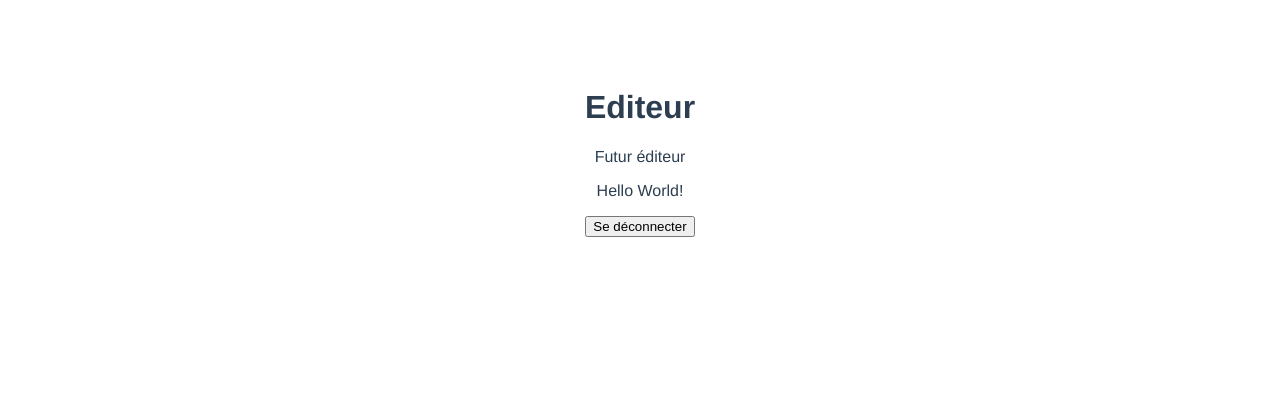
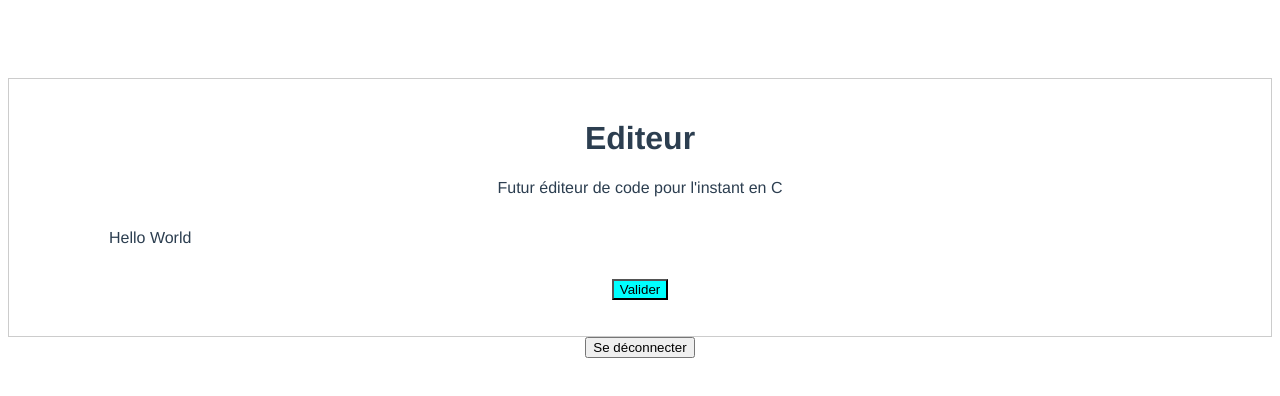
Before and after one commit to 4AL2-B-Lego-R-Baris-M-ISHII/code-fit-front, a Vue app: page /editor in a window 1280 px wide. Shown: the top 396 px of the page. Built offline with nearby package versions, Linux system fonts and the light colour scheme.

Commit message:
Editor to send code to compile done

```diff
--- a/src/views/Editor.vue
+++ b/src/views/Editor.vue
@@ -1,10 +1,21 @@
 <template>
-    <div id="editor">
+    <div class="editor">
         <h1>Editeur</h1>
         <p>
-            Futur éditeur
+            Futur éditeur de code pour l'instant en C
         </p>
-      <div class="element"></div>
+      <section class="editor__section">
+        <div class="editor__section__code">
+          <div class="element"></div>
+        </div>
+        <div>
+          <button class="editor__section__button" @click="compileCode">Valider</button>
+        </div>
+      </section>
+      <section class="result_section">
+        <div>{{output}}</div>
+      </section>
+
     </div>
     <button type='button' @click='logout()'>Se déconnecter</button>
 </template>
@@ -12,39 +23,95 @@
 <script>
 import { Editor } from '@tiptap/core'
 import StarterKit from '@tiptap/starter-kit'
+import axios from 'axios'
 
 export default {
   name: 'Editor',
   data () {
     return {
-      authenticated: true,
-      editor: null
+      editor: null,
+      output: ''
     }
   },
-
   mounted () {
     this.editor = new Editor({
       element: document.querySelector('.element'),
       extensions: [
         StarterKit
       ],
-      content: '<p>Hello World!</p>'
+      content: 'Hello World'
     })
+  },
+  beforeUnmount () {
+    this.editor.destroy()
   },
   methods: {
     logout () {
-      this.authenticated = false
       this.$router.replace({ name: 'login' })
+    },
+    async compileCode () {
+      const content = this.editor.getJSON().content
+        .map(element => element.content[0])
+        .filter(element => element.type === 'text')
+        .map(element => element.text)
+        .join('\n')
+      const codeRequest = {
+        content,
+        language: 'C'
+      }
+      const token = sessionStorage.getItem('code-fit-token')
+
+      const headers = {
+        'Access-Control-Allow-Origin': 'true',
+        'Access-Control-Allow-Methods': 'GET,PUT,POST,DELETE,PATCH,OPTIONS',
+        Authorization: `Bearer ${token}`
+      }
+      try {
+        const response = await axios
+          .post('http://localhost:8080/api/code',
+            codeRequest,
+            {
+              headers
+            }
+          )
+        this.output = response.data.output
+      } catch (e) {
+        console.error(e)
+      }
     }
   }
 }
 </script>
 
-<style scoped>
-    #secure {
-        background-color: #FFFFFF;
-        border: 1px solid #CCCCCC;
-        padding: 20px;
-        margin-top: 10px;
+<style lang="scss" scoped>
+    .editor {
+      background-color: #FFFFFF;
+      border: 1px solid #CCCCCC;
+      padding: 20px;
+      margin-top: 10px;
+
+      &__section {
+        display: flex;
+        flex-direction: column;
+        justify-content: center;
+        &__code {
+          margin-bottom: 1rem;
+          display: flex;
+          flex-direction: row;
+          justify-content: center;
+          padding: 0 5rem;
+          border: gray 1rem;
+          .element {
+            text-align: start;
+            width: 100%;
+
+          }
+        }
+        &__button {
+          margin-bottom: 1rem;
+          background-color: aqua;
+          width: auto;
+        }
+      }
     }
 </style>
```
